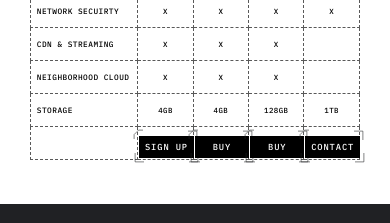
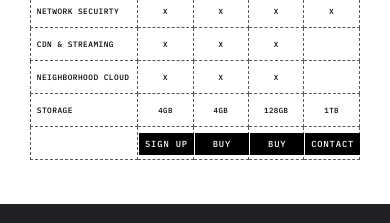
Before and after one commit to SvirskyiAndrii/ghostdrive-landing, a Next.js app: page /features in a window 390 px wide. Shown: the part 1160-1383 px from the top of the page. Built offline with nearby package versions, Linux system fonts and the light colour scheme.

Commit message:
Design fix

```diff
--- a/components/FeaturesPage/index.tsx
+++ b/components/FeaturesPage/index.tsx
@@ -69,7 +69,7 @@ export const FeaturesPage = () => {
           })}
           <tr>
             <td className={styles.name}></td>
-            <td className={styles.content}>
+            <td className={`${styles.content} ${styles.button}`}>
               <Button
                 onClick={() => {}}
                 text={'sign up'}
@@ -79,7 +79,7 @@ export const FeaturesPage = () => {
                 }}
               />
             </td>
-            <td className={styles.content}>
+            <td className={`${styles.content} ${styles.button}`}>
               <Button
                 onClick={() => {
                   window.open(
@@ -95,7 +95,7 @@ export const FeaturesPage = () => {
                 }}
               />
             </td>
-            <td className={styles.content}>
+            <td className={`${styles.content} ${styles.button}`}>
               <Button
                 onClick={() => {
                   handleCheckout();
@@ -107,7 +107,7 @@ export const FeaturesPage = () => {
                 }}
               />
             </td>
-            <td className={styles.content}>
+            <td className={`${styles.content} ${styles.button}`}>
               <Button
                 onClick={() => {
                   setIsOpen(true);
--- a/components/FeaturesPage/styles.module.scss
+++ b/components/FeaturesPage/styles.module.scss
@@ -94,6 +94,17 @@
         &.content {
           font-weight: 500;
           font-size: 1.9vw;
+          &.button {
+            div {
+              top: 0;
+              &::before {
+                display: none;
+              }
+              &::after {
+                display: none;
+              }
+            }
+          }
         }
       }
     }
```
